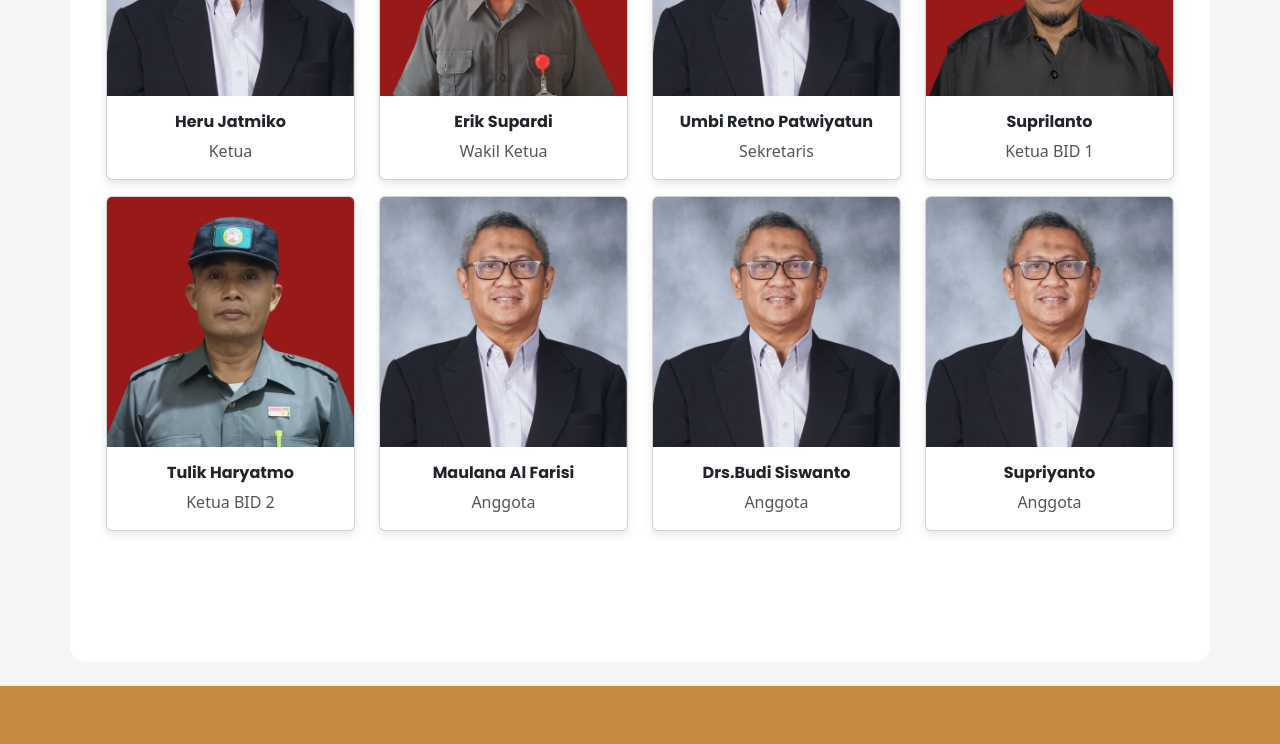
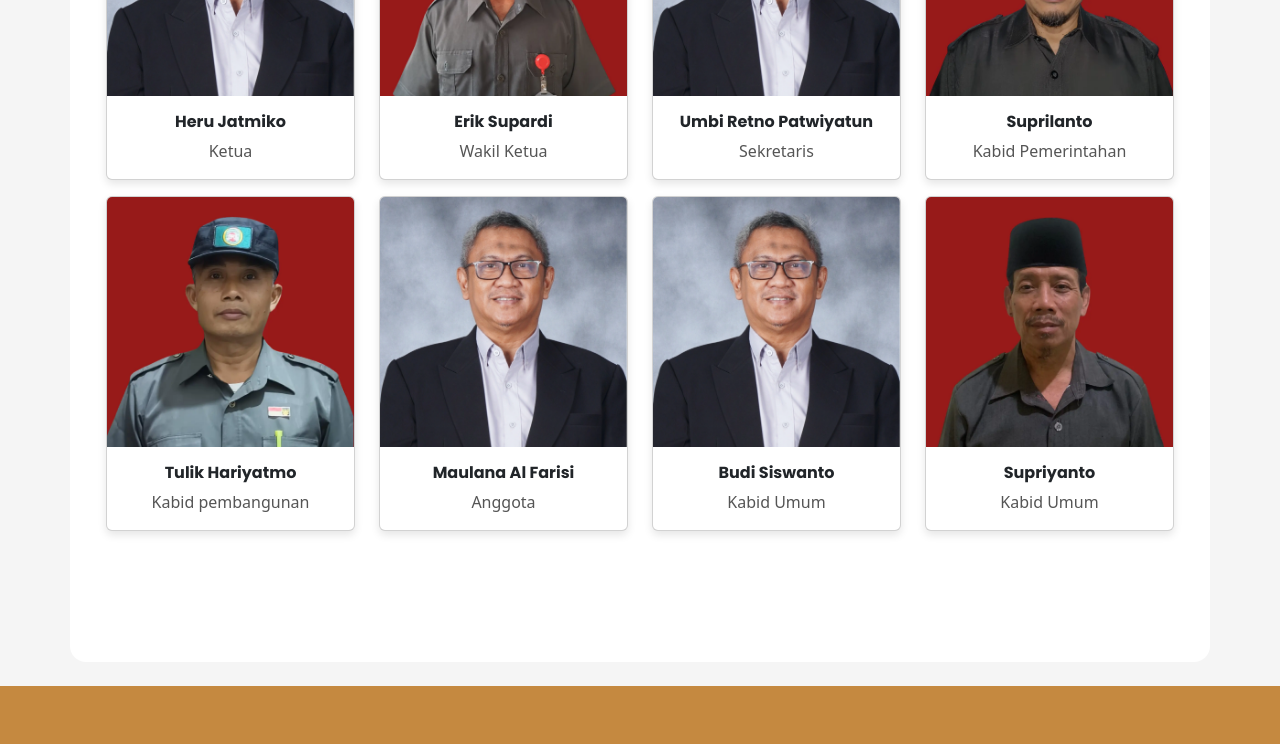
Before and after one commit to jatisobo/jatisobo.github.io, a website: page html/StrukturOrganisasi/StrukturOrganisasi.html in a window 1280 px wide. Shown: the part 2580-3324 px from the top of the page. Drawn offline with nearby package versions, Linux system fonts and the light colour scheme.

Commit message:
feat: change link fb and add image card

```diff
--- a/html/StrukturOrganisasi/StrukturOrganisasi.html
+++ b/html/StrukturOrganisasi/StrukturOrganisasi.html
@@ -246,7 +246,7 @@
               <img src="../../img/ProfileData/Suprilanto.webp" class="card-img-top" alt="Profile Picture" />
               <div class="card-body">
                 <h5 class="card-title text-center">Suprilanto</h5>
-                <p class="card-text">Ketua BID 1</p>
+                <p class="card-text">Kabid Pemerintahan</p>
               </div>
             </div>
           </div>
@@ -255,8 +255,8 @@
             <div class="card h-100">
               <img src="../../img/ProfileData/Tulik.webp" class="card-img-top" alt="Profile Picture" />
               <div class="card-body">
-                <h5 class="card-title text-center">Tulik Haryatmo</h5>
-                <p class="card-text">Ketua BID 2</p>
+                <h5 class="card-title text-center">Tulik Hariyatmo</h5>
+                <p class="card-text">Kabid pembangunan</p>
               </div>
             </div>
           </div>
@@ -275,18 +275,18 @@
             <div class="card h-100">
               <img src="../../img/ProfileData/image.webp" class="card-img-top" alt="Profile Picture" />
               <div class="card-body">
-                <h5 class="card-title text-center">Drs.Budi Siswanto</h5>
-                <p class="card-text">Anggota</p>
+                <h5 class="card-title text-center">Budi Siswanto</h5>
+                <p class="card-text">Kabid Umum</p>
               </div>
             </div>
           </div>
           <!-- Card 8 -->
           <div class="col-md-3 mb-3">
             <div class="card h-100">
-              <img src="../../img/ProfileData/image.webp" class="card-img-top" alt="Profile Picture" />
+              <img src="../../img/ProfileData/Supriyanto.webp" class="card-img-top" alt="Profile Picture" />
               <div class="card-body">
                 <h5 class="card-title text-center">Supriyanto</h5>
-                <p class="card-text">Anggota</p>
+                <p class="card-text">Kabid Umum</p>
               </div>
             </div>
           </div>
@@ -350,7 +350,7 @@
               </ul>
               <h2>Media Sosial</h2>
               <p class="socials">
-                <a href="https://web.facebook.com/groups/1638792836158386/" target="_blank"><i class="fa fa-facebook"></i></a>
+                <a href="https://www.facebook.com/profile.php?id=100076351390069&mibextid=ZbWKwL" target="_blank"><i class="fa fa-facebook"></i></a>
                 <span></span>
                 <a href="https://www.instagram.com/desajatisobo/" target="_blank"><i class="fa fa-instagram"></i></a>
                 <span></span>
```
Also changed, not shown: html/PotensiDesa/PerancanganWisataKolamRenang.html (+1 -1 lines), html/PotensiDesa/PotensiDesa.html (+1 -1 lines), html/PotensiDesa/RevitalisasiSendangGuritno.html (+1 -1 lines), html/SaranaPrasarana/SaranaDanPrasarana.html (+1 -1 lines), html/SejarahDesa/SejarahDesa.html (+1 -1 lines), html/SosialEkonomiDesa/BadanUsahaMilikDesa.html (+1 -1 lines), html/SosialEkonomiDesa/KelompokPertanian.html (+1 -1 lines), html/SosialEkonomiDesa/Koperasi.html (+1 -1 lines), html/SosialEkonomiDesa/UMKM.html (+1 -1 lines), html/SosialEkonomiDesa/UMKM/Rambak.html (+1 -1 lines), html/SosialEkonomiDesa/UMKM/Rengginang.html (+3 -1 lines), html/SosialEkonomiDesa/UMKM/Roti.html (+1 -1 lines), html/SosialEkonomiDesa/UMKM/Tahu.html (+1 -1 lines), html/SosialEkonomiDesa/UMKM/TelurAsin.html (+1 -1 lines), 4 more files.
